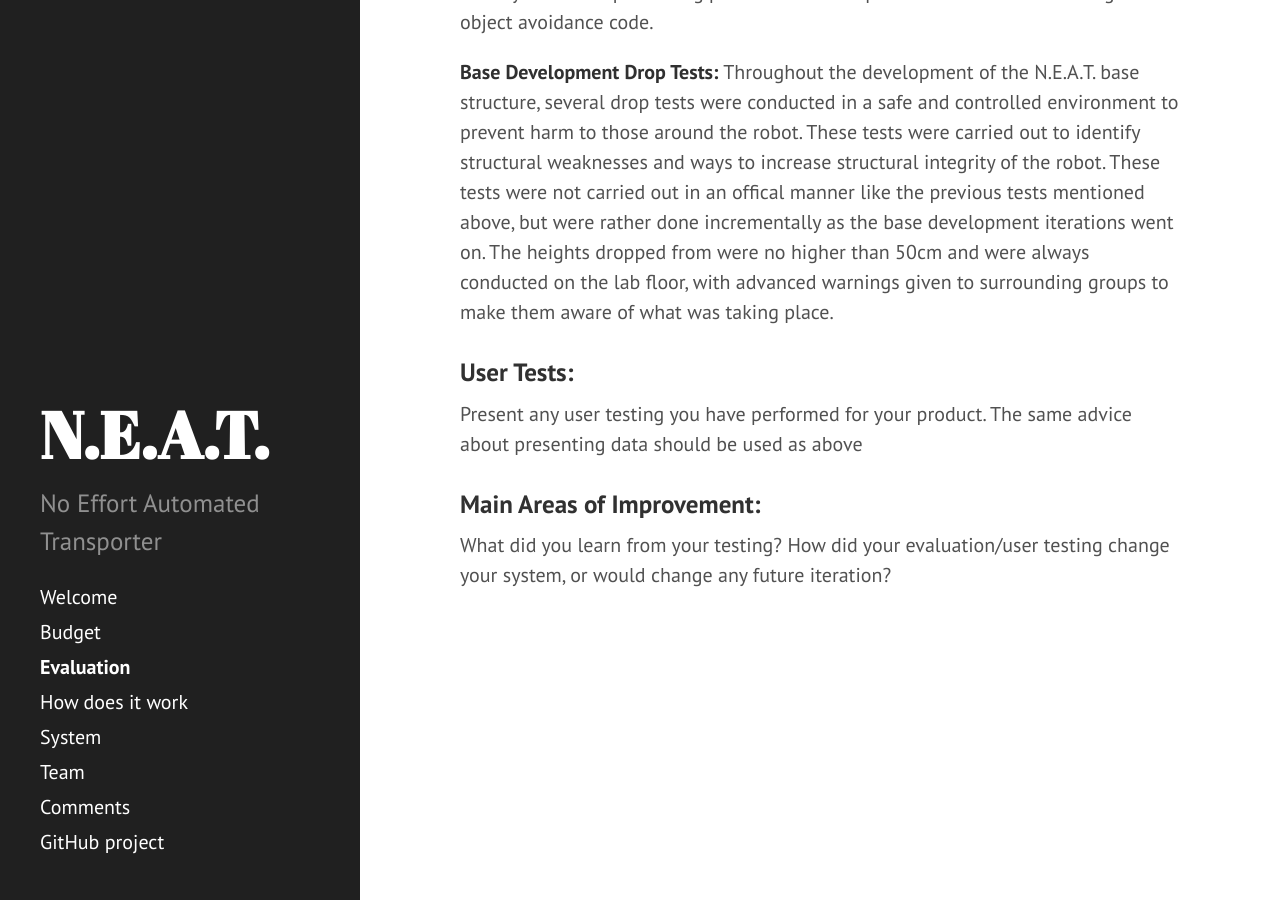
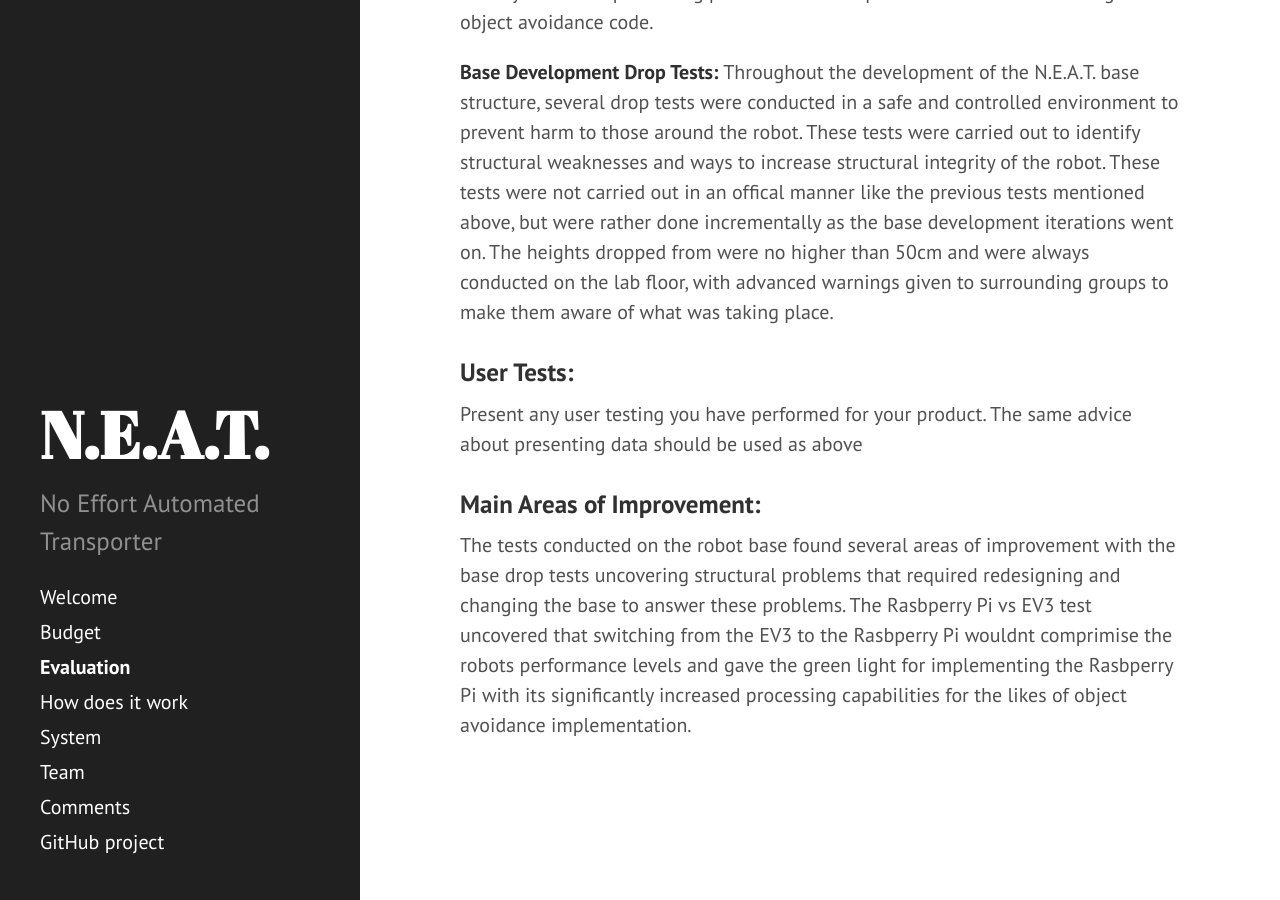
Before and after one commit to okapeng/sdp2020-group2, a Jekyll site: the page built from _pages/evaluation.md, in a window 1280 px wide and 900 px high, scrolled down 1529 px. Built offline with Jekyll 4.4.1, drawn with Linux system fonts in a browser that asks for light colours.

Commit message:
added areas of improvment

```diff
--- a/_pages/evaluation.md
+++ b/_pages/evaluation.md
@@ -30,5 +30,4 @@ permalink: /evaluation/
   The same advice about presenting data should be used as above
 
 ### Main Areas of Improvement:
-  What did you learn from your testing?
-  How did your evaluation/user testing change your system, or would change any future iteration?
+  The tests conducted on the robot base found several areas of improvement with the base drop tests uncovering structural problems that required redesigning and changing the base to answer these problems. The Rasbperry Pi vs EV3 test uncovered that switching from the EV3 to the Rasbperry Pi wouldnt comprimise the robots performance levels and gave the green light for implementing the Rasbperry Pi with its significantly increased processing capabilities for the likes of object avoidance implementation.
```
